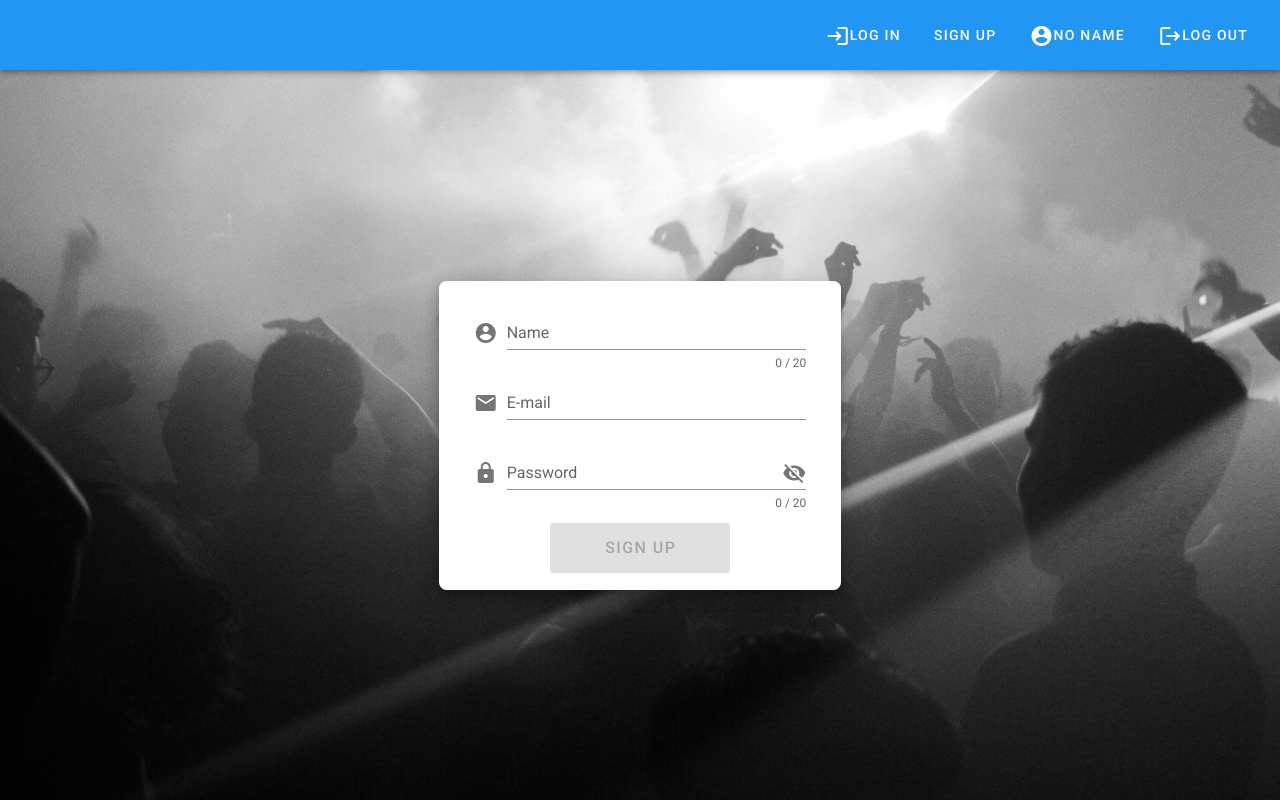
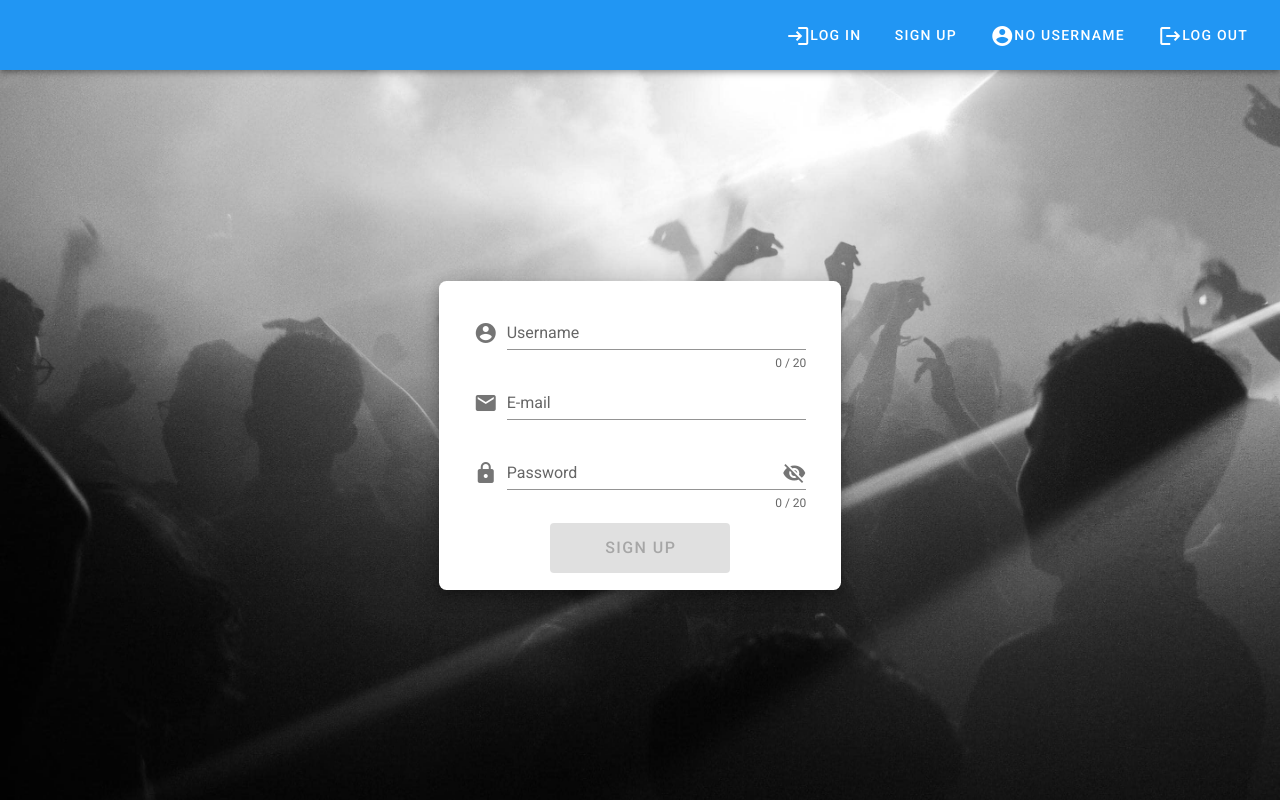
Before and after one commit to ReinierKoops/CrC-app-grp4, a Vue app: page /signup in a window 1280 px wide. Built offline with nearby package versions, Linux system fonts and the light colour scheme; no server answers.

Commit message:
added vuex and changed name to username for db

```diff
--- a/src/components/layout/Navbar.vue
+++ b/src/components/layout/Navbar.vue
@@ -50,7 +50,7 @@
             <router-link
               :to="{ name: 'Home' }"
             >
-              <v-icon>mdi-account-circle</v-icon>{{ name ? name : 'no name' }}
+              <v-icon>mdi-account-circle</v-icon>{{ username ? username : 'no username' }}
             </router-link>
           </div>
         </v-btn>
@@ -77,7 +77,7 @@ export default {
   data() {
     return {
         user: null,
-        name: null
+        username: null
     }
   },
   methods: {
@@ -98,7 +98,7 @@ export default {
       .then(snapshot => {
             snapshot.forEach(doc => {
                 // Return first letter capitalized names
-                this.name = doc.data().name.toLowerCase()
+                this.username = doc.data().username.toLowerCase()
                 .split(' ')
                 .map((s) => s.charAt(0).toUpperCase() + s.substring(1))
                 .join(' ');
--- a/src/main.js
+++ b/src/main.js
@@ -2,6 +2,7 @@ import Vue from 'vue'
 import App from './App.vue'
 import vuetify from './plugins/vuetify';
 import router from './router'
+import store from './store'
 import firebase from 'firebase'
 
 Vue.config.productionTip = false
@@ -14,6 +15,7 @@ firebase.auth().onAuthStateChanged(() => {
       app = new Vue({
         vuetify,
         router,
+        store,
         render: h => h(App)
       }).$mount('#app')
     }
--- /dev/null
+++ b/src/store/index.js
@@ -0,0 +1,19 @@
+import Vue from 'vue'
+import Vuex from 'vuex'
+
+Vue.use(Vuex)
+
+export default new Vuex.Store({
+  state: {
+
+  },
+  mutations: {
+
+  },
+  actions: {
+
+  },
+  getters: {
+
+  }
+})
--- a/src/views/auth/Signup.vue
+++ b/src/views/auth/Signup.vue
@@ -23,10 +23,10 @@
                         class="color-and-style-form elevation-10"
                     >
                         <v-text-field
-                        v-model="name"
+                        v-model="username"
                         :counter="20"
-                        :rules="nameRules"
-                        label="Name"
+                        :rules="usernameRules"
+                        label="Username"
                         required
                         prepend-icon="mdi-account-circle"
                         ></v-text-field>
@@ -95,14 +95,14 @@ export default {
         return {
             show_pw: false,
             valid: true,
-            name: null,
+            username: null,
             email: null,
             password: null,
             feedback: null,
             backgroundUrl,
-            nameRules: [
-            v => !!v || 'Name is required',
-            v => (v && v.length <= 20) || 'Name must be less than 20 characters',
+            usernameRules: [
+            v => !!v || 'Username is required',
+            v => (v && v.length <= 20) || 'Username must be less than 20 characters',
             ],
             emailRules: [
             v => !!v || 'E-mail is required',
@@ -119,14 +119,14 @@ export default {
             try {
                 this.$refs.form.validate()
 
-                if(this.name && this.email && this.password) {
+                if(this.username && this.email && this.password) {
                     var {
                         user
                     } = await firebaseInit.auth().createUserWithEmailAndPassword(this.email, this.password);
 
                     // Relate login to a username and date of creation.
                     await firebaseInit.firestore().collection("users").doc(user.uid).set({
-                        name: this.name,
+                        username: this.username,
                         id: user.uid,
                         timestamp: Date.now()
                     })
```
